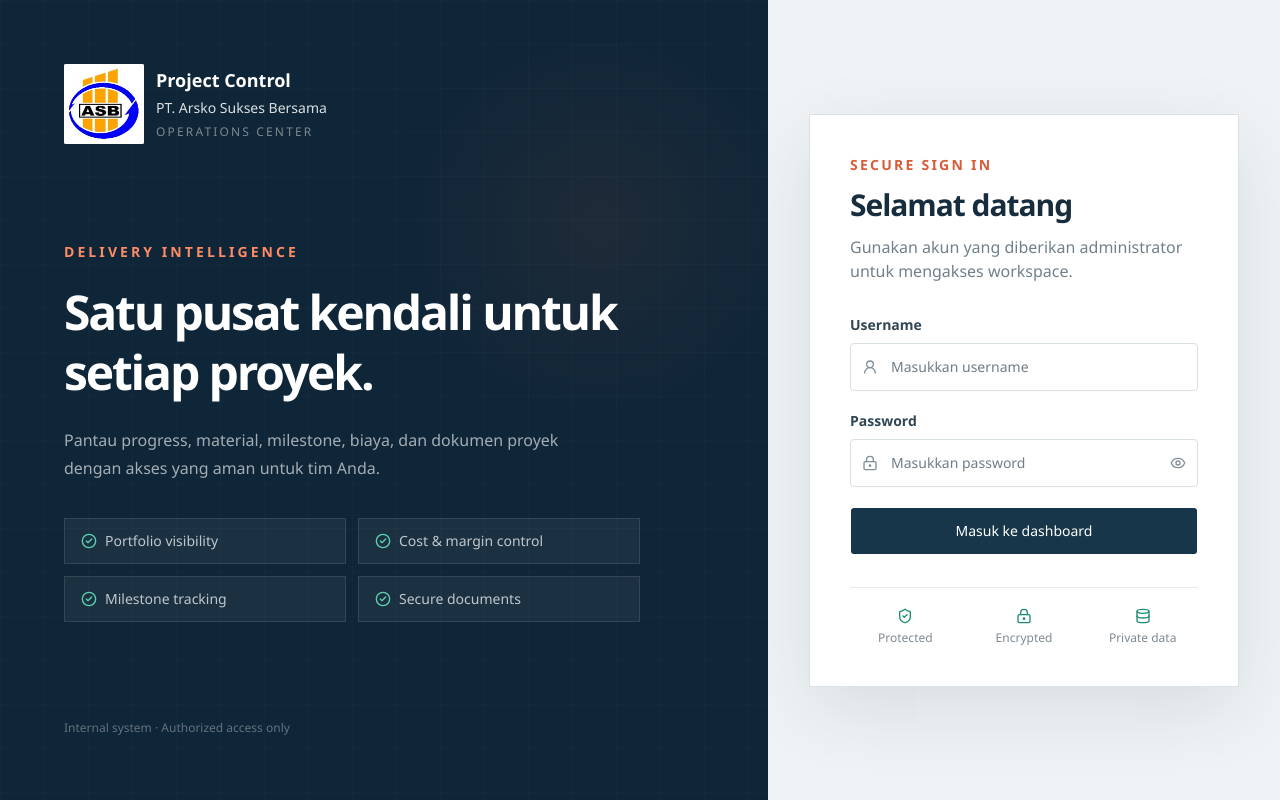
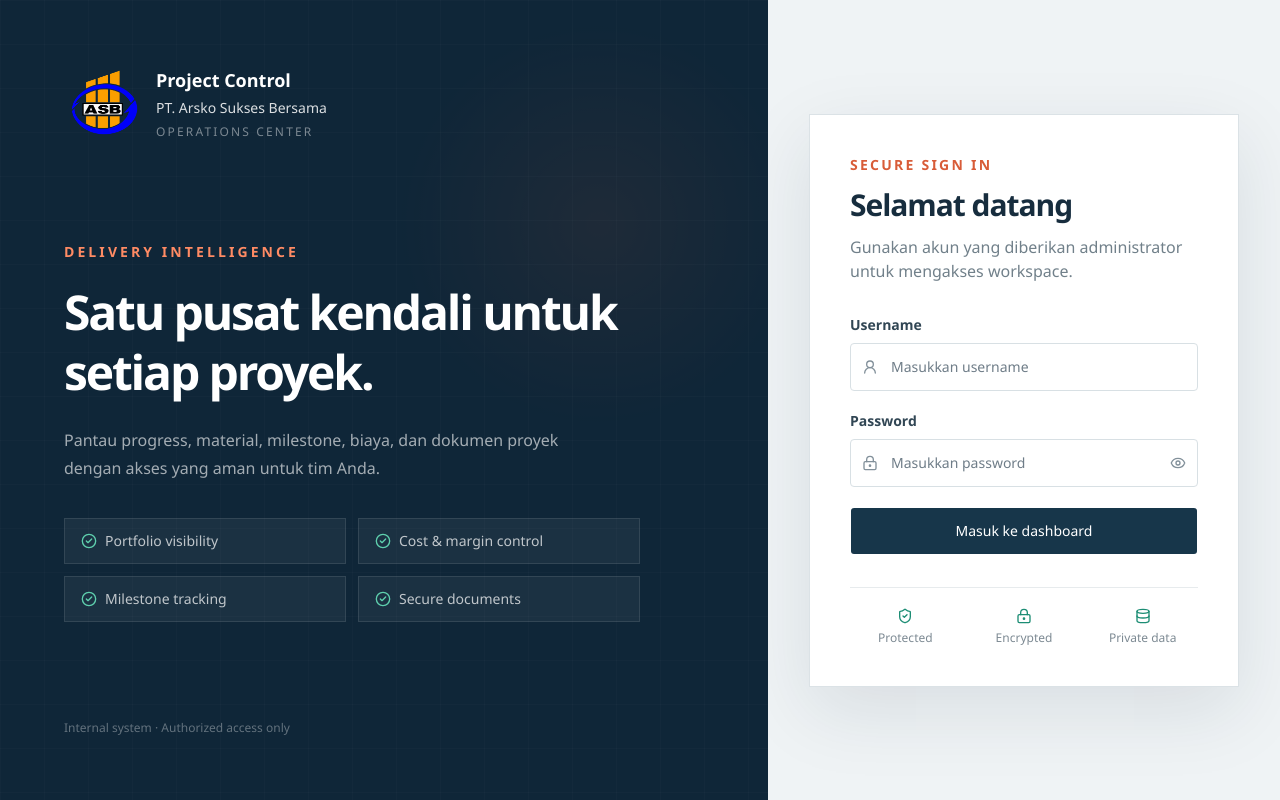
Before and after one commit to rikkyfebriana-afk/PM-Project_rev, a Next.js app: page /login in a window 1280 px wide. Built offline with nearby package versions, Linux system fonts and the light colour scheme; no server answers.

Commit message:
Use transparent ASB logo without white background tile

```diff
--- a/components/brand/company-logo.tsx
+++ b/components/brand/company-logo.tsx
@@ -4,22 +4,14 @@ export const companyName = 'PT. Arsko Sukses Bersama';
 
 export function CompanyLogo({ className = '' }: { className?: string }) {
   return (
-    <span
-      className={`relative block shrink-0 overflow-hidden rounded-sm bg-white ${className}`}
-    >
-      {/* Frame the logo within the supplied image's transparent margins.
-          Keep the original uploaded artwork unchanged. */}
+    <span className={`relative block shrink-0 ${className}`}>
       <Image
-        src="/brand/arsko-asb.png"
+        src="/brand/arsko-asb-transparent.png"
         alt={`Logo ASB — ${companyName}`}
-        width={428}
-        height={206}
+        width={1254}
+        height={1254}
         unoptimized
-        className="absolute top-0 h-auto max-w-none"
-        style={{
-          width: `${(428 / 159) * 100}%`,
-          left: `${(-117 / 159) * 100}%`,
-        }}
+        className="h-full w-full object-contain"
       />
     </span>
   );
```
Also changed, not shown: public/brand/arsko-asb-transparent.png (added).
